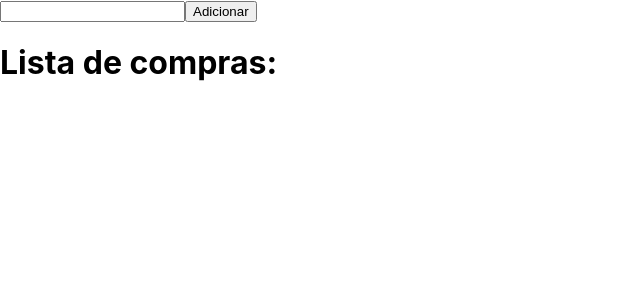
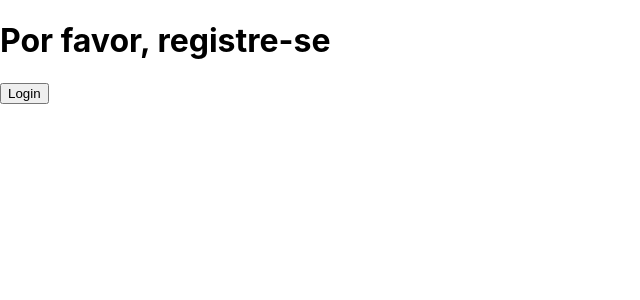
Before and after one commit to Albuqueruque/aulaserratec, a React (Create React App) app: page / in a window 1280 px wide. Shown: the top 300 px of the page, without its empty margins (0-640 px from the left). Built offline with nearby package versions, Linux system fonts and the light colour scheme.

Commit message:
RenderizacaoCondicional

```diff
--- a/src/App.js
+++ b/src/App.js
@@ -3,6 +3,8 @@ import { ComponentePai } from "./Pages/ComponentePai";
 import {IndiretaPai} from "./Pages/IndiretaPai"
 import {Input} from "./Pages/Input"
 import {AdicionarLista} from "./Pages/AdicionarLista"
+import {RenderizacaoCondicional} from "./Pages/RenderizacaoCondicional"
+
 
 function App() {
 
@@ -17,7 +19,8 @@ function App() {
       {/* <ComponentePai/> */}
       {/* <IndiretaPai/> */}
       {/* <Input/> */}
-      <AdicionarLista/>
+      {/* <AdicionarLista/> */}
+      <RenderizacaoCondicional/>
     </>
   );
 }
--- /dev/null
+++ b/src/Pages/RenderizacaoCondicional.js
@@ -0,0 +1,36 @@
+import React, { useState } from "react";
+
+export const RenderizacaoCondicional = () =>{
+
+    const [isLogado, setIsLogado] = useState(false)
+
+    function SaudacaoUsuario(){
+        return(<h1>Bem-Vindo de Volta!</h1>)
+    }
+
+    function SaudacaoVisitante(){
+        return(<h1>Por favor, registre-se</h1>)
+    }
+
+    function logar(){
+        setIsLogado(true)
+    }
+
+
+
+    function validarLogInLogoff(props){
+      if(props){
+        return <SaudacaoUsuario/>
+      }
+        return <SaudacaoVisitante/>
+    }
+
+
+    return(
+        <div>
+            {validarLogInLogoff(isLogado)}
+            <button onClick={() => logar()}>{isLogado ? 'Logoff': 'Login'}</button>
+
+        </div>
+    )
+}
```
